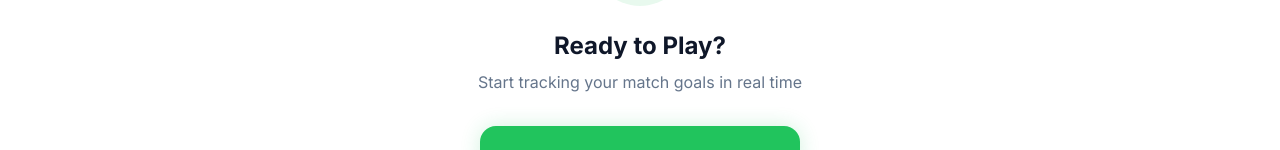
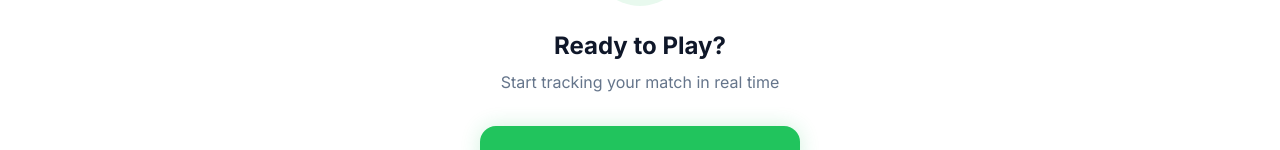
Before and after one commit to thim81/goal-keeper, a React (Vite) app: page / in a window 1280 px wide. Shown: the part 390-540 px from the top of the page. Built offline with nearby package versions, Linux system fonts and the light colour scheme.

Commit message:
chore: Update welcome message

```diff
--- a/src/pages/Index.tsx
+++ b/src/pages/Index.tsx
@@ -914,7 +914,7 @@ export default function Index() {
               </h2>
               <p className="text-muted-foreground">
                 {canEdit
-                  ? "Start tracking your match goals in real time"
+                  ? "Start tracking your match in real time"
                   : "View live scores and browse past match results"}
               </p>
             </div>
```
